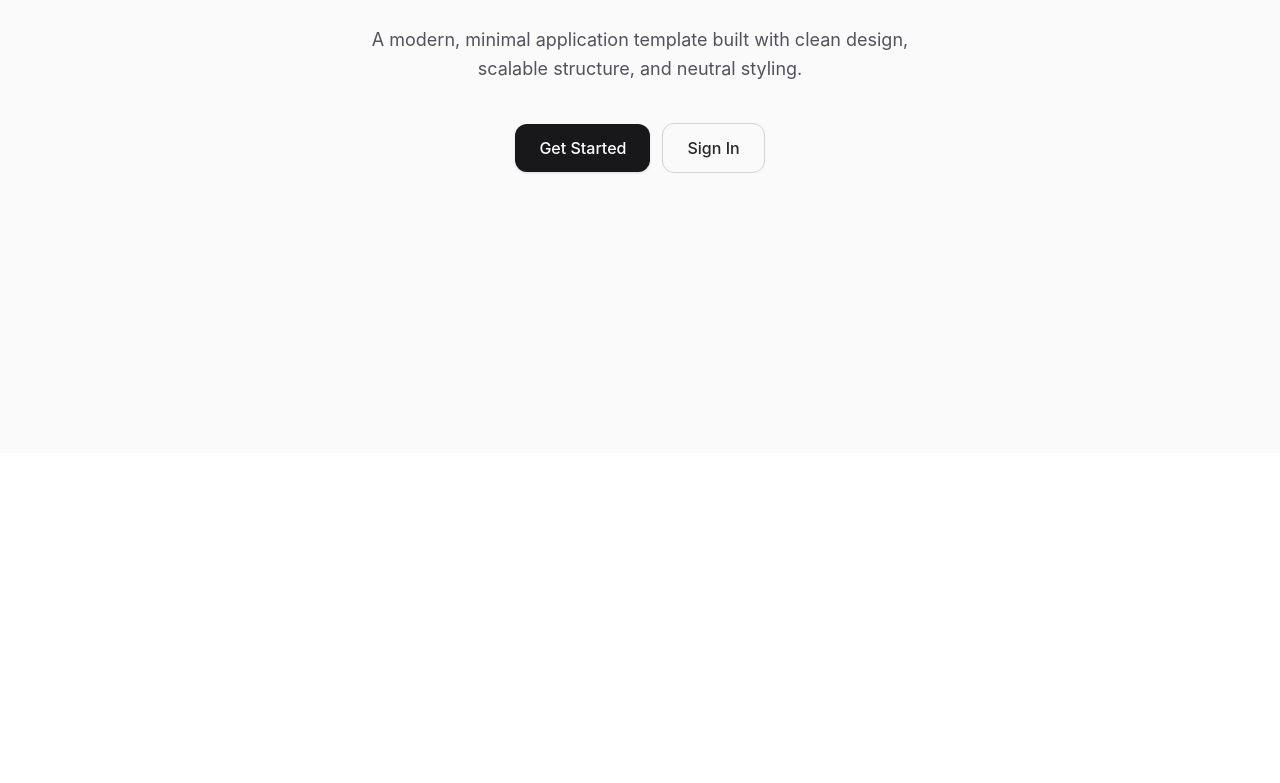
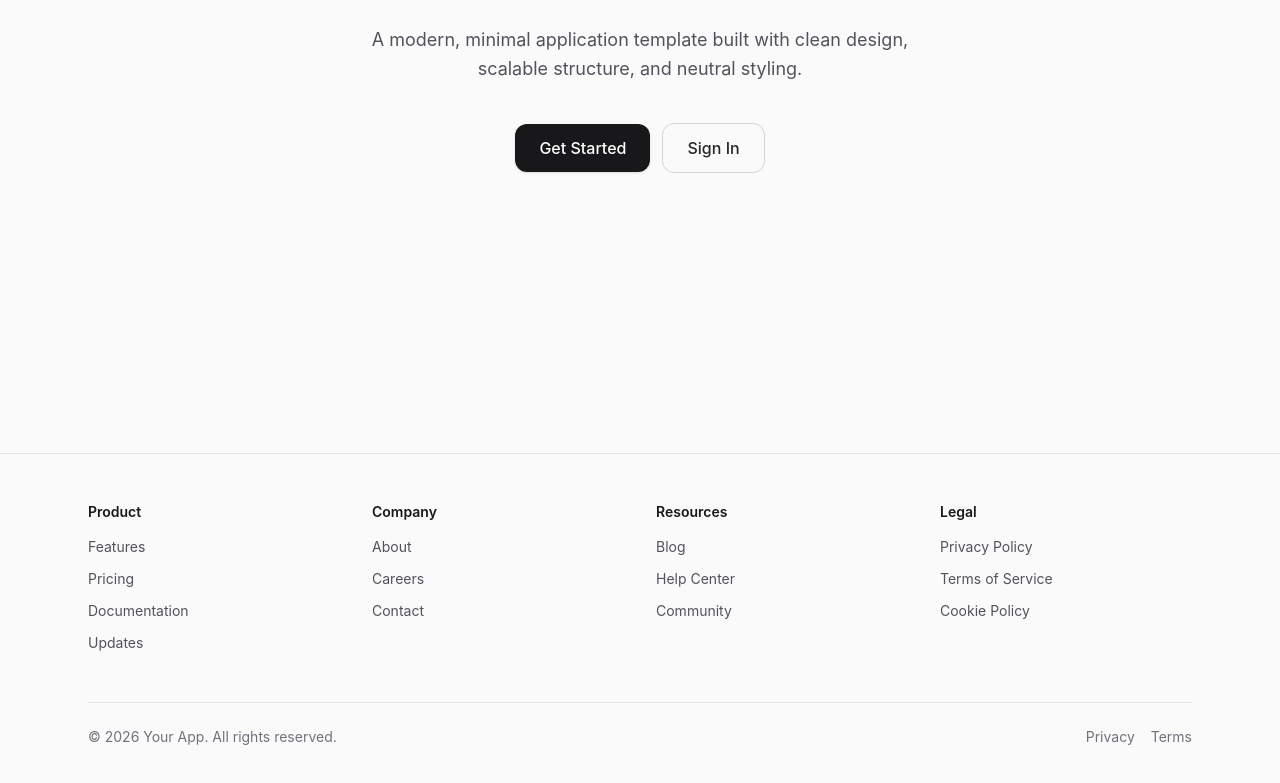
Before and after one commit to khianvictorycalderon/rtep-account-management, a React (Vite) app in the folder frontend/: page / in a window 1280 px wide. Shown: the part 347-1130 px from the top of the page. Before the commit the page ends 800 px from the top, so only its background shows below. Built offline with nearby package versions, Linux system fonts and the light colour scheme.

Commit message:
Added footer component

```diff
--- /dev/null
+++ b/frontend/src/components/Footer.tsx
@@ -0,0 +1,60 @@
+import { FOOTER_BUTTONS } from "../constants";
+
+export default function Footer() {
+  return (
+    <footer className="border-t border-zinc-200 dark:border-zinc-800 bg-zinc-50 dark:bg-zinc-950 text-zinc-800 dark:text-zinc-200">
+
+      <div className="max-w-6xl mx-auto px-6 py-12">
+
+        {/* Top grid */}
+        <div className="grid grid-cols-2 md:grid-cols-4 gap-8">
+
+          {Object.entries(FOOTER_BUTTONS).map(([section, links]) => (
+            <div key={section} className="space-y-3">
+
+              {/* Section title */}
+              <h3 className="text-sm font-semibold text-zinc-900 dark:text-zinc-100">
+                {section}
+              </h3>
+
+              {/* Links */}
+              <ul className="space-y-2">
+                {links.map((link) => (
+                  <li key={link.href}>
+                    <a
+                      href={link.href}
+                      className="text-sm text-zinc-600 dark:text-zinc-400 hover:text-zinc-900 dark:hover:text-zinc-100 transition"
+                    >
+                      {link.label}
+                    </a>
+                  </li>
+                ))}
+              </ul>
+
+            </div>
+          ))}
+
+        </div>
+
+        {/* Bottom bar */}
+        <div className="mt-12 pt-6 border-t border-zinc-200 dark:border-zinc-800 flex flex-col md:flex-row items-center justify-between gap-4">
+
+          <p className="text-sm text-zinc-500 dark:text-zinc-500">
+            © {new Date().getFullYear()} Your App. All rights reserved.
+          </p>
+
+          <div className="flex items-center gap-4 text-sm text-zinc-500 dark:text-zinc-500">
+            <a href="/privacy" className="hover:text-zinc-800 dark:hover:text-zinc-200 transition">
+              Privacy
+            </a>
+            <a href="/terms" className="hover:text-zinc-800 dark:hover:text-zinc-200 transition">
+              Terms
+            </a>
+          </div>
+
+        </div>
+
+      </div>
+    </footer>
+  );
+}
--- a/frontend/src/constants.ts
+++ b/frontend/src/constants.ts
@@ -1,5 +1,5 @@
 // ---------------------------------------------------
-// Changelogs Page
+// Navbar
 // ---------------------------------------------------
 export const NAVBAR_BUTTONS: { label: string; path: string }[] = [
     {
@@ -15,6 +15,39 @@ export const NAVBAR_BUTTONS: { label: string; path: string }[] = [
         path: "/changelogs"
     }
 ];
+
+// ---------------------------------------------------
+// Footer
+// ---------------------------------------------------
+export const FOOTER_BUTTONS: Record<
+  string,
+  { label: string; href: string }[]
+> = {
+  Product: [
+    { label: "Features", href: "/features" },
+    { label: "Pricing", href: "/pricing" },
+    { label: "Documentation", href: "/docs" },
+    { label: "Updates", href: "/changelogs" },
+  ],
+
+  Company: [
+    { label: "About", href: "/about" },
+    { label: "Careers", href: "/careers" },
+    { label: "Contact", href: "/contact" },
+  ],
+
+  Resources: [
+    { label: "Blog", href: "/blog" },
+    { label: "Help Center", href: "/help" },
+    { label: "Community", href: "/community" },
+  ],
+
+  Legal: [
+    { label: "Privacy Policy", href: "/privacy" },
+    { label: "Terms of Service", href: "/terms" },
+    { label: "Cookie Policy", href: "/cookies" },
+  ],
+};
 
 // ---------------------------------------------------
 // About Page
--- a/frontend/src/layouts/PublicLayout.tsx
+++ b/frontend/src/layouts/PublicLayout.tsx
@@ -1,11 +1,13 @@
 import { Outlet } from "react-router-dom";
 import Navbar from "../components/Navbar";
+import Footer from "../components/Footer";
 
 export default function PublicLayout() {
   return (
     <>
       <Navbar/>
       <Outlet/>
+      <Footer/>
     </>
   )
 }
```
